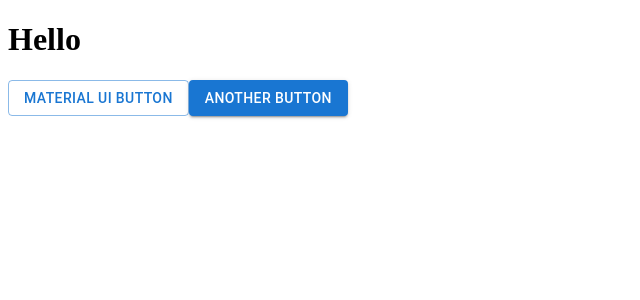
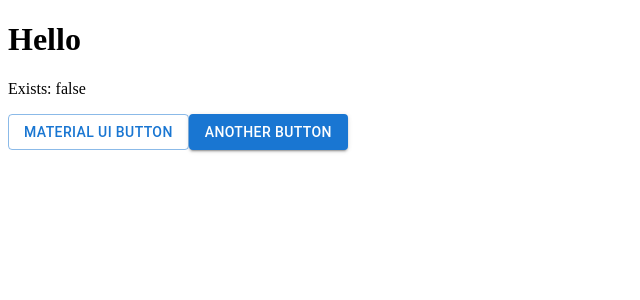
Before and after one commit to altsep/rs-clone, a React app: page / in a window 1280 px wide. Shown: the top 300 px of the page, without its empty margins (0-640 px from the left). Built offline with nearby package versions, Linux system fonts and the light colour scheme; no server answers.

Commit message:
refactor: rename 'example' slice / state to 'default'
rename slice.reducer imported as 'example' back to 'reducers', which is the default parameter name combineReducers accepts

```diff
--- a/src/App.tsx
+++ b/src/App.tsx
@@ -13,7 +13,7 @@ interface Placeholder {
 }
 
 function App(): JSX.Element {
-  const { exists } = useAppSelector((state) => state.example);
+  const { exists } = useAppSelector((state) => state.reducers);
   const dispatch = useAppDispatch();
 
   const { data, isLoading } = useSWR<Placeholder>('https://jsonplaceholder.typicode.com/todos/1', fetcher);
@@ -33,9 +33,17 @@ function App(): JSX.Element {
   return (
     <div>
       <h1>Hello</h1>
-      <Button variant="outlined">Material UI button</Button>
+      <p>Exists: {String(exists)}</p>
+      <p>{isLoading ? 'Loading...' : data && JSON.stringify(data)}</p>
+      <Button
+        variant="outlined"
+        onClick={(): void => {
+          dispatch(toggleStatus());
+        }}
+      >
+        Material UI button
+      </Button>
       <Button variant="contained">Another button</Button>
-      <p>{isLoading ? 'Loading...' : data && JSON.stringify(data)}</p>
     </div>
   );
 }
--- a/src/store/index.ts
+++ b/src/store/index.ts
@@ -1,9 +1,9 @@
 import { combineReducers, configureStore } from '@reduxjs/toolkit';
-import example, { ExampleStore } from './reducers';
+import reducers, { DefaultState } from './reducers';
 
-const combinedReducers = combineReducers({ example });
+const combinedReducers = combineReducers({ reducers });
 
-const store = configureStore<{ example: ExampleStore }>({
+const store = configureStore<{ reducers: DefaultState }>({
   reducer: (state, action) => combinedReducers(state, action),
 });
 
--- a/src/store/reducers.ts
+++ b/src/store/reducers.ts
@@ -1,31 +1,33 @@
 import { createSlice } from '@reduxjs/toolkit';
 
-export interface ExampleStore {
+interface DefaultState {
   exists: boolean;
   value: null | string;
 }
 
-const initialState: ExampleStore = {
+const initialState: DefaultState = {
   exists: false,
   value: null,
 };
 
-export const exampleSlice = createSlice({
-  name: 'example',
+export const slice = createSlice({
+  name: 'default',
   initialState,
   reducers: {
     setProperty: (state, action) => {
-      const { name, value } = action.payload as { name: keyof ExampleStore; value: unknown };
+      const { name, value } = action.payload as { name: keyof DefaultState; value: unknown };
       return { ...state, [name]: value };
     },
     setValue: (state, action) => ({
       ...state,
       value: action.payload as string,
     }),
-    toggleStatus: (state) => ({ ...state, exists: true }),
+    toggleStatus: (state) => ({ ...state, exists: !state.exists }),
   },
 });
 
-export const { setProperty, setValue, toggleStatus } = exampleSlice.actions;
+export type { DefaultState };
 
-export default exampleSlice.reducer;
+export const { setProperty, setValue, toggleStatus } = slice.actions;
+
+export default slice.reducer;
```
